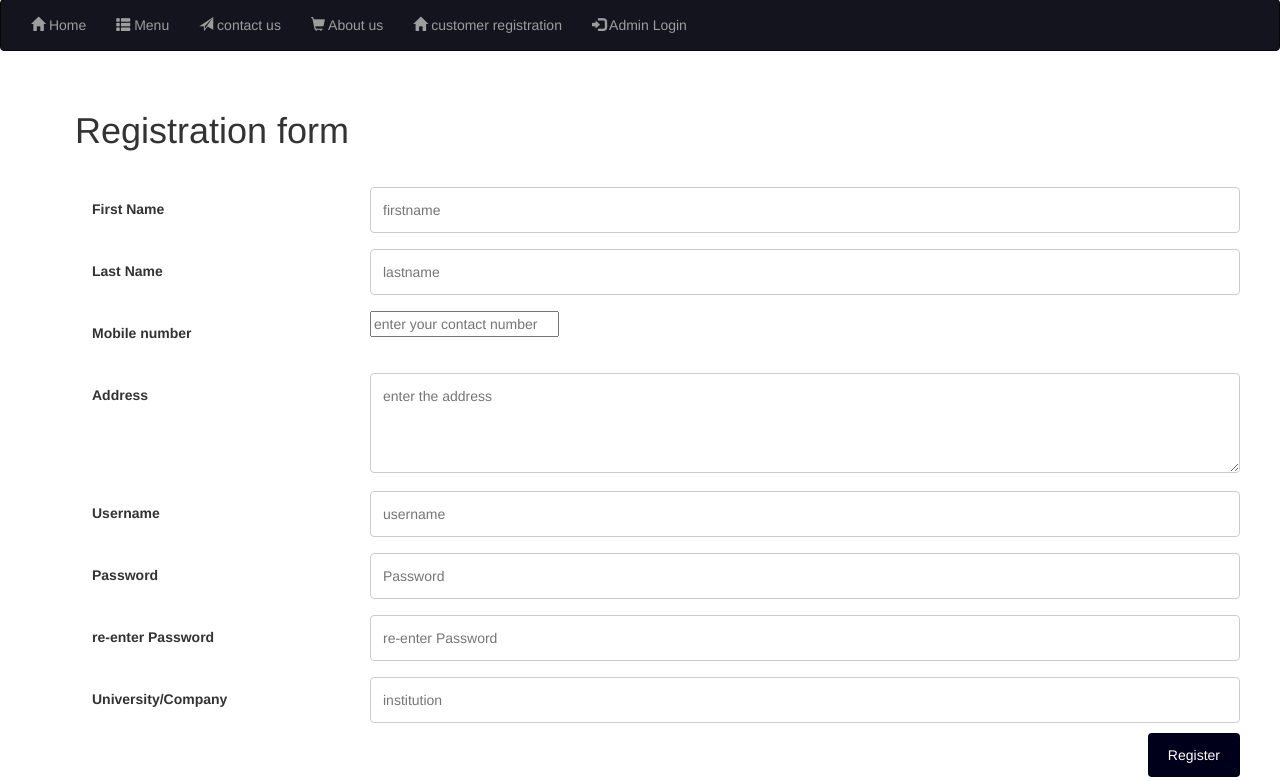
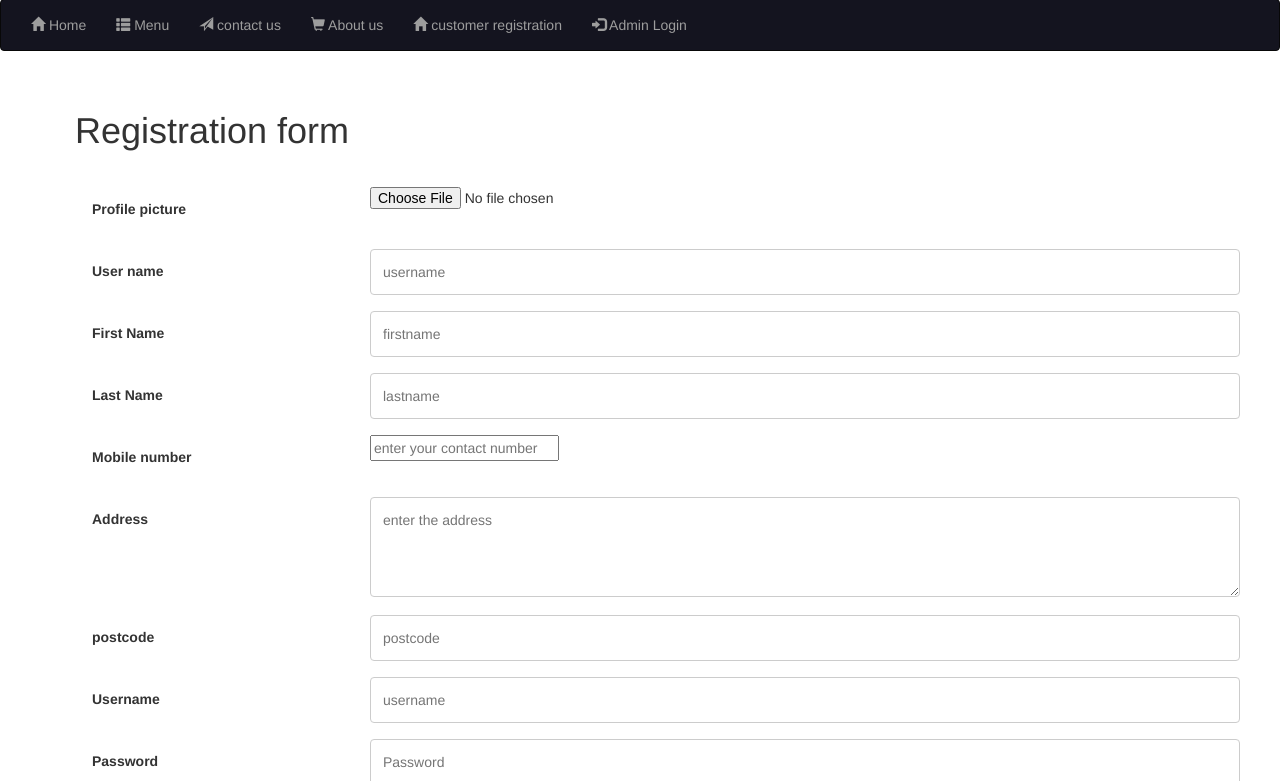
Before and after one commit to vamsit8/ICT-2, a PHP site: page /reg.php in a window 1280 px wide. Shown: the part 301-1082 px from the top of the page. Run offline with PHP 8.4, Linux system fonts and the light colour scheme; some libraries are stand-ins or nearby versions.

Commit message:
Add files via upload

```diff
--- a/reg.php
+++ b/reg.php
@@ -10,7 +10,7 @@
 <body>
 <?php include("include/nav.inc") ?>
     <div class="container">
-    	<form action="member_process.php" method="post">
+    	<form action="pro.php" method="post">
 
         	<h1>Registration form</h1>
 
@@ -86,7 +86,23 @@ input[type=submit]:hover {
 
 
 <div class="container">
-  <form action="/action_page.php">
+
+     <div class="row">
+       <div class="col-25">
+        <label for="fname">Profile picture</label>
+      </div>
+      <div class="col-75">
+            <input type="file" name="fileToUpload" id="fileToUpload">
+      </div>
+      </div>
+      <div class="row">
+      <div class="col-25">
+        <label for="fname">User name</label>
+      </div>
+      <div class="col-75">
+        <input type="text" id="username" name="username" placeholder="username">
+      </div>
+    </div>
     <div class="row">
       <div class="col-25">
         <label for="fname">First Name</label>
@@ -108,7 +124,7 @@ input[type=submit]:hover {
         <label for="Education">Mobile number</label>
       </div>
        <div class="col-75">
-        <input type="number" id="mobile number" name="address" placeholder="enter your contact number" >
+        <input type="tel" id="mobile_number" name="mobile_number" placeholder="enter your contact number" >
       </div>
 
     </div>
@@ -118,6 +134,14 @@ input[type=submit]:hover {
       </div>
       <div class="col-75">
         <textarea id="address" name="address" placeholder="enter the address" style="height:100px"></textarea>
+      </div>
+    </div>
+      <div class="row">
+      <div class="col-25">
+        <label for="fname">postcode</label>
+      </div>
+      <div class="col-75">
+        <input type="text" id="postcode" name="postcode" placeholder="postcode">
       </div>
     </div>
         <div class="row">
@@ -136,30 +160,20 @@ input[type=submit]:hover {
         <input type="text" id="Password" name="password" placeholder="Password">
       </div>
     </div>
-        <div class="row">
-      <div class="col-25">
-        <label for="fname">re-enter Password</label>
-      </div>
-      <div class="col-75">
-        <input type="text" id="re-enter" name="re-enter" placeholder="re-enter Password">
-      </div>
-    </div>
-        <div class="row">
-      <div class="col-25">
-        <label for="fname">University/Company</label>
-      </div>
-      <div class="col-75">
-        <input type="text" id="university" name="university" placeholder="institution">
-      </div>
-    </div>
+
+
+
     <div class="row" >
         <div class="col-4"></div>
         <div class="col-4" style="margin-left: ">
+          <br>
 
-      <input type="submit" value="Register" style="margin-left: 200px;">
+      <input type="submit" value="Register" style="margin-right: 600px;font-size: 20px">
     </div>
      <div class="col-4"></div>
   </form>
+</div>
+</div>
 </div>
 
 </body>
@@ -168,4 +182,7 @@ input[type=submit]:hover {
 
 
 </html>
+<br>
+<br>
+
 <?php include("include/footer.inc") ?>
```
Also changed, not shown: pro.php (added, +41 -0 lines).
